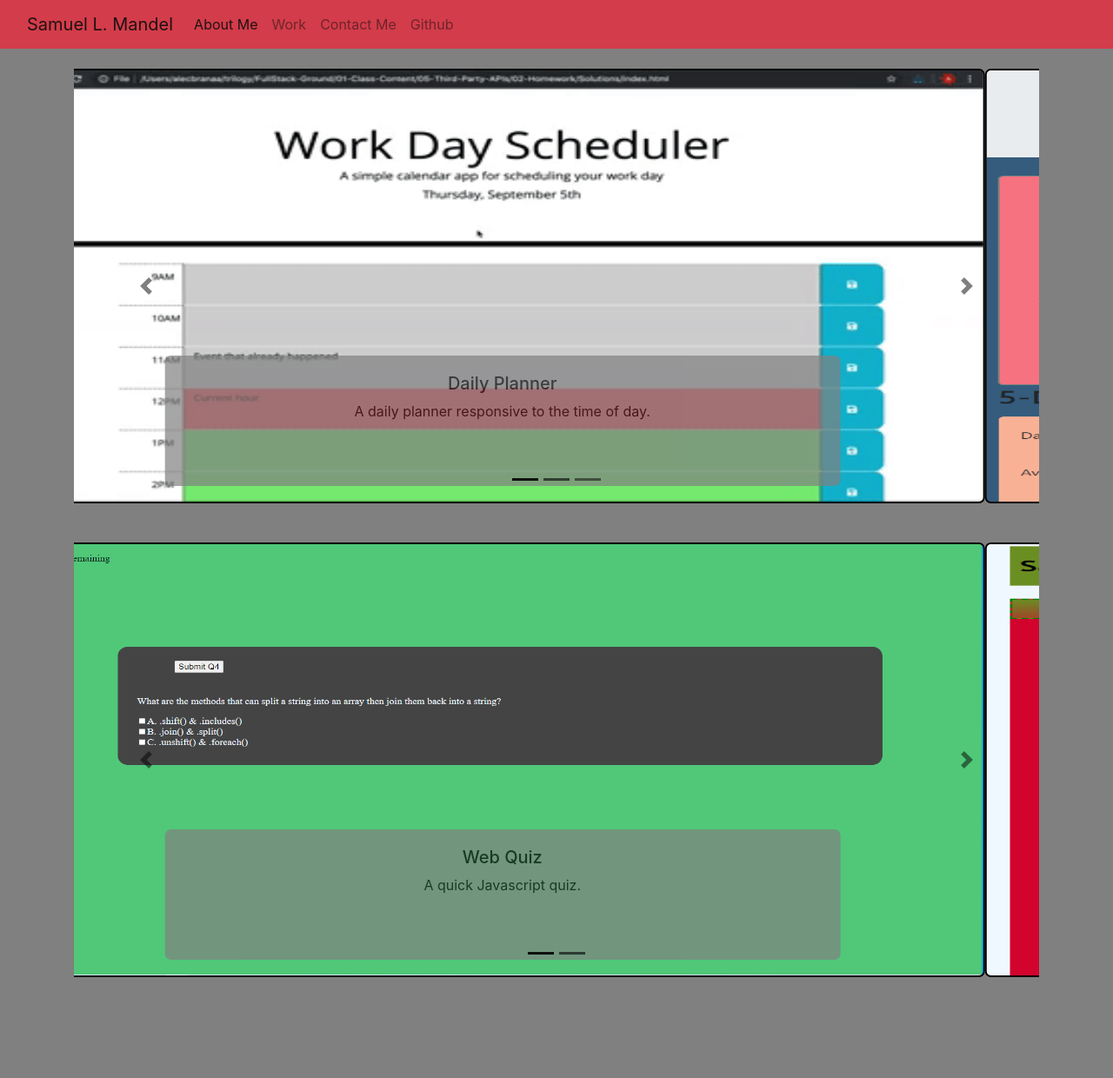
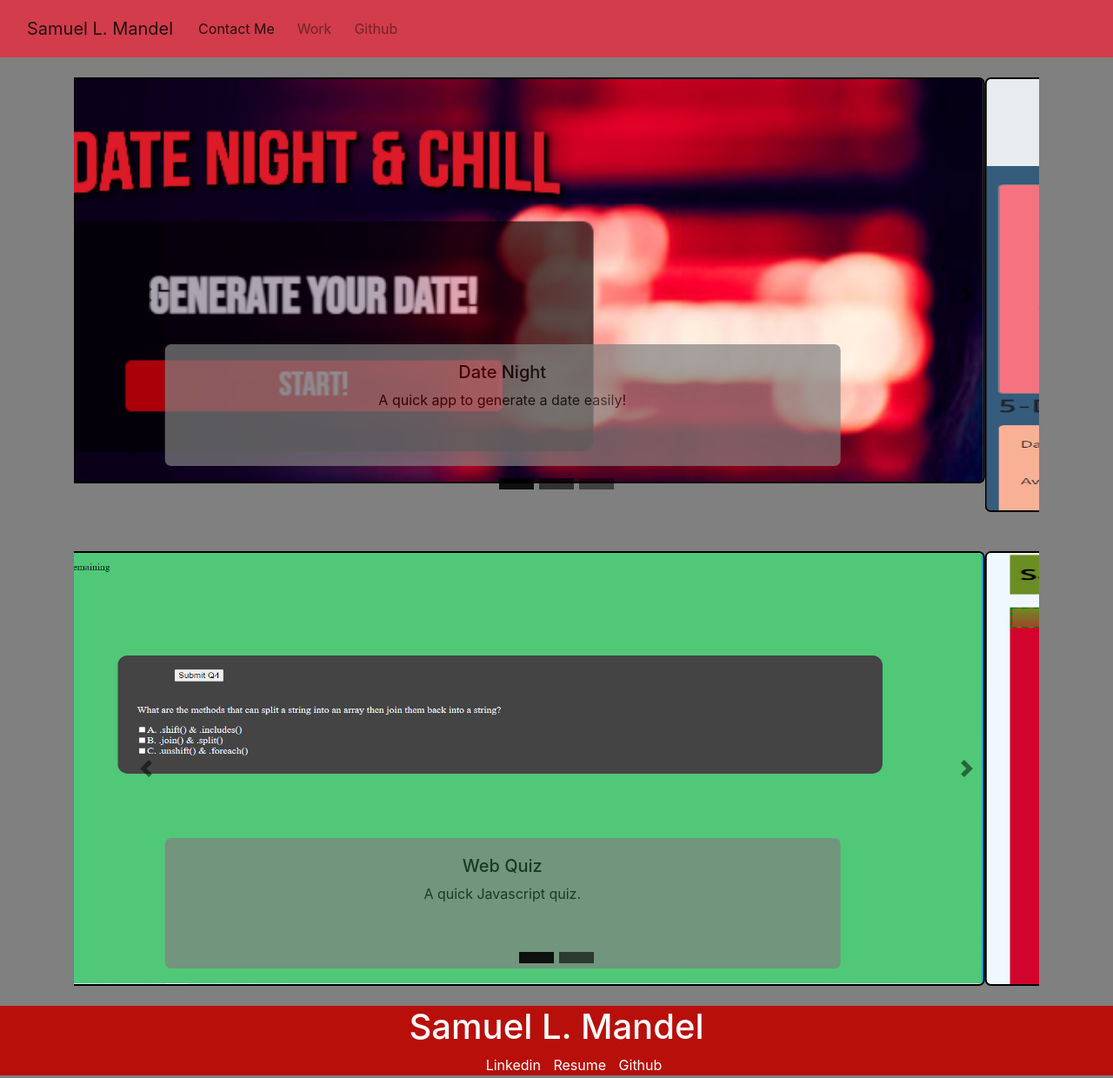
Before and after one commit to Sambalogna/portfolio_update, a plain HTML site: page index.html in a window 1280 px wide. Shown: the whole page at 87% size. Before the commit the page ends 1147 px from the top, so only its background shows below. Drawn offline with nearby package versions, Linux system fonts and the light colour scheme.

Commit message:
most links committed

```diff
--- a/assets/style.css
+++ b/assets/style.css
@@ -19,6 +19,8 @@ nav{
   .carousel-caption {
     width: 70% !important;
     height:30% !important;
+    min-height: 30% !important;
+    max-height: 30% !important;
     background-color: grey;
     opacity: .7;
     color: black;
@@ -35,3 +37,30 @@ nav{
 .carousel-indicators {
     filter: invert(100%);
 }
+footer {
+    background-color: #B80F0A;
+    color: white;
+}
+h1 {
+    text-align: center;
+}
+ol {
+    text-align: center;
+}
+li {
+    display: inline;
+    padding: 5px;
+    color: white;
+
+}
+a {
+    color: white;
+}
+
+footer {
+    margin-bottom: auto;
+    position: static;
+}
+footer ol {
+    margin-bottom: -1rem;
+}
--- a/index.html
+++ b/index.html
@@ -21,13 +21,10 @@
           <div class="collapse navbar-collapse" id="navbarNav">
             <ul class="navbar-nav">
               <li class="nav-item">
-                <a class="nav-link active" aria-current="page" href="#">About Me</a>
+                <a class="nav-link active" aria-current="page" href="#foot">Contact Me</a>
               </li>
               <li class="nav-item">
-                <a class="nav-link" href="#">Work</a>
-              </li>
-              <li class="nav-item">
-                <a class="nav-link" href="#">Contact Me</a>
+                <a class="nav-link" href="#carouselExampleCaptions">Work</a>
               </li>
               <li class="nav-item">
                 <a class="nav-link" href="https://github.com/Sambalogna" target="_blank">Github</a>
@@ -50,12 +47,12 @@
                 </ol>
                 <div class="carousel-inner">
                   <div class="carousel-item active ">
-                    <a href="https://sambalogna.github.io/dailyPlanner/" target="_blank">
-                        <img src="./assets/images/05-third-party-apis-homework-demo.gif" class="d-block w-100 " alt="Daily Planner">
+                    <a href="https://sambalogna.github.io/date-night-and-chill/" target="_blank">
+                        <img src="./assets/images/date-night.PNG" class="d-block w-100 " alt="date-night-and-chill">
                     </a>
                     <div class="carousel-caption d-none d-md-block">
-                        <h5>Daily Planner</h5>
-                        <p>A daily planner responsive to the time of day.</p>
+                        <h5>Date Night</h5>
+                        <p>A quick app to generate a date easily!</p>
                     </div>
                   </div>
                   <div class="carousel-item ">
@@ -95,8 +92,8 @@
                     </ol>
                     <div class="carousel-inner">
                       <div class="carousel-item active ">
-                        <a href="https://sambalogna.github.io/webQuiz" target="_blank">
-                            <img src="./assets/images/webQuiz.PNG" class="d-block w-100 " alt="Daily Planner">
+                        <a href="https://sambalogna.github.io/codingQuiz/" target="_blank">
+                            <img src="./assets/images/webQuiz.PNG" class="d-block w-100 " alt="Coding Quiz">
                         </a>
                         <div class="carousel-caption d-none d-md-block">
                             <h5>Web Quiz</h5>
@@ -110,6 +107,15 @@
                         <div class="carousel-caption d-none d-md-block">
                             <h5>My First Portfolio</h5>
                             <p>First Portfolio.</p>
+                        </div>
+                      </div>
+                      <div class="carousel-item ">
+                        <a href="https://sambalogna.github.io/dailyPlanner/" target="_blank">
+                        <img src="./assets/images/05-third-party-apis-homework-demo.gif" class="d-block w-100 " alt="Daily Planner">
+                        </a>
+                        <div class="carousel-caption d-none d-md-block">
+                            <h5>Daily Planner</h5>
+                            <p>A daily planner responsive to the time of day.</p>
                         </div>
                       </div>
                     </div>
@@ -128,10 +134,19 @@
         </div>
       </div>
 
+
     </main>
+    <!-- <div id="footerPad"></div> -->
     <footer>
+        <h1>Samuel L. Mandel</h1>
 
+        <ol id="foot">
+          <li><a href="https://www.linkedin.com/in/samuel-lazaro-mandel/">Linkedin</a></li>
+          <li><a href="">Resume</a></li>
+          <li><a href="https://github.com/Sambalogna">Github</a></li>
+        </ol>
     </footer>
+
 
 
 <script src="https://cdnjs.cloudflare.com/ajax/libs/jquery/3.5.1/jquery.min.js"></script>
```
Also changed, not shown: assets/images/date-night.PNG (added).
